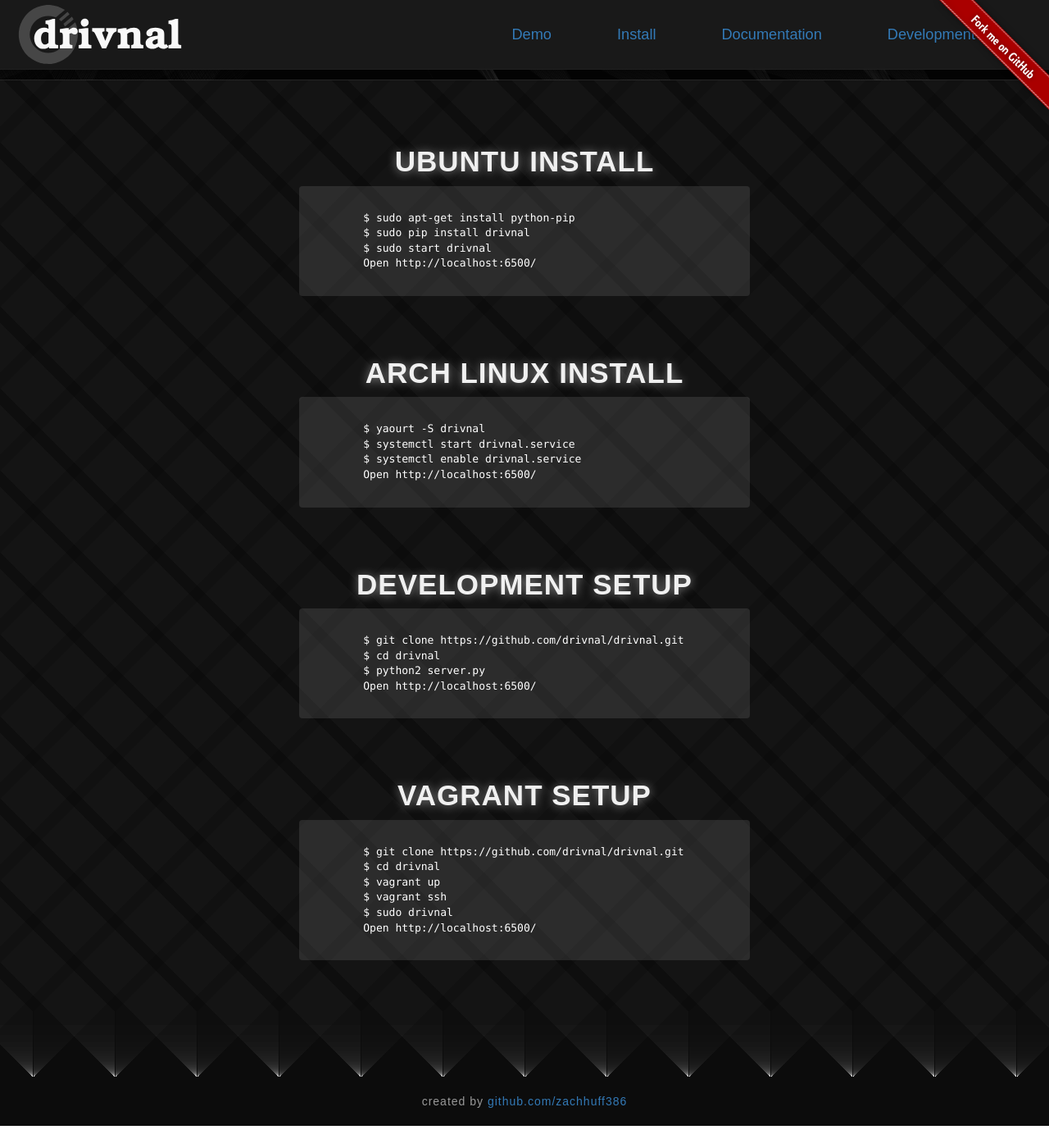
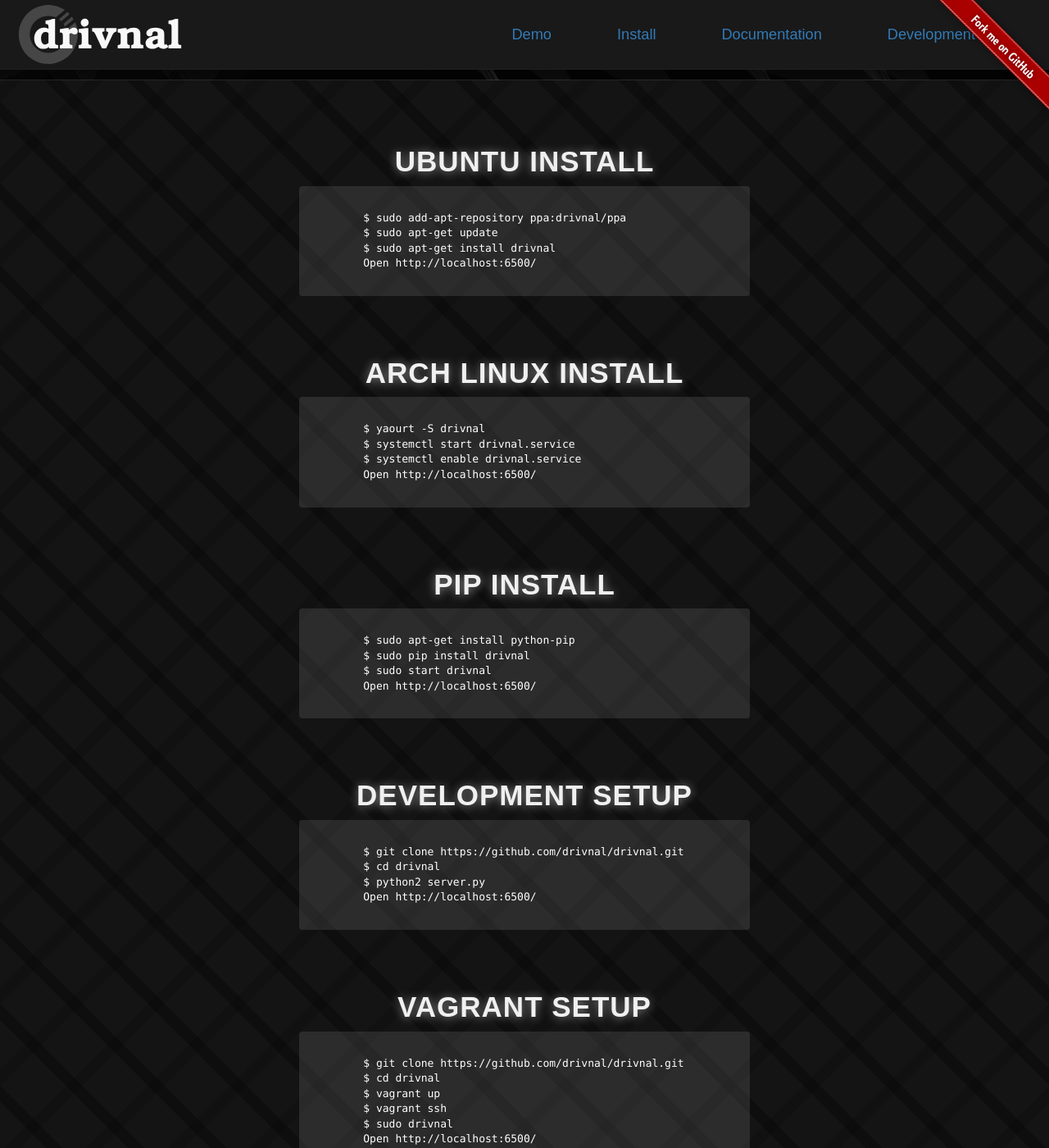
Before and after one commit to drivnal/drivnal.github.io, a Jekyll site: the page built from index.html, in a window 1280 px wide and 1400 px high, scrolled down 1362 px. Shown: the whole window at 82% size. Built offline with Jekyll 4.4.1, drawn with Linux system fonts in a browser that asks for light colours; nearby versions of some CDN libraries; Markdown is read by kramdown in place of the engine named in the settings; before the commit the page ends 2735 px from its top, so only the background shows below that.

Commit message:
Add intructions for deb ppa package

```diff
--- a/css/main.css
+++ b/css/main.css
@@ -188,7 +188,7 @@
 }
 
 .intro-install {
-  height: 1215px;
+  height: 1465px;
   padding-top: 5px;
   background-image: url('../img/background3.png');
   background-position: center bottom;
--- a/index.html
+++ b/index.html
@@ -43,15 +43,21 @@
       <div class="intro-install">
         <h1 class="title">UBUNTU INSTALL</h1>
         <pre class="commands">
-          $ sudo apt-get install python-pip
-          $ sudo pip install drivnal
-          $ sudo start drivnal
+          $ sudo add-apt-repository ppa:drivnal/ppa
+          $ sudo apt-get update
+          $ sudo apt-get install drivnal
           Open http://localhost:6500/</pre>
         <h1 class="title">ARCH LINUX INSTALL</h1>
         <pre class="commands">
           $ yaourt -S drivnal
           $ systemctl start drivnal.service
           $ systemctl enable drivnal.service
+          Open http://localhost:6500/</pre>
+        <h1 class="title">PIP INSTALL</h1>
+        <pre class="commands">
+          $ sudo apt-get install python-pip
+          $ sudo pip install drivnal
+          $ sudo start drivnal
           Open http://localhost:6500/</pre>
         <h1 class="title">DEVELOPMENT SETUP</h1>
         <pre class="commands">
```
